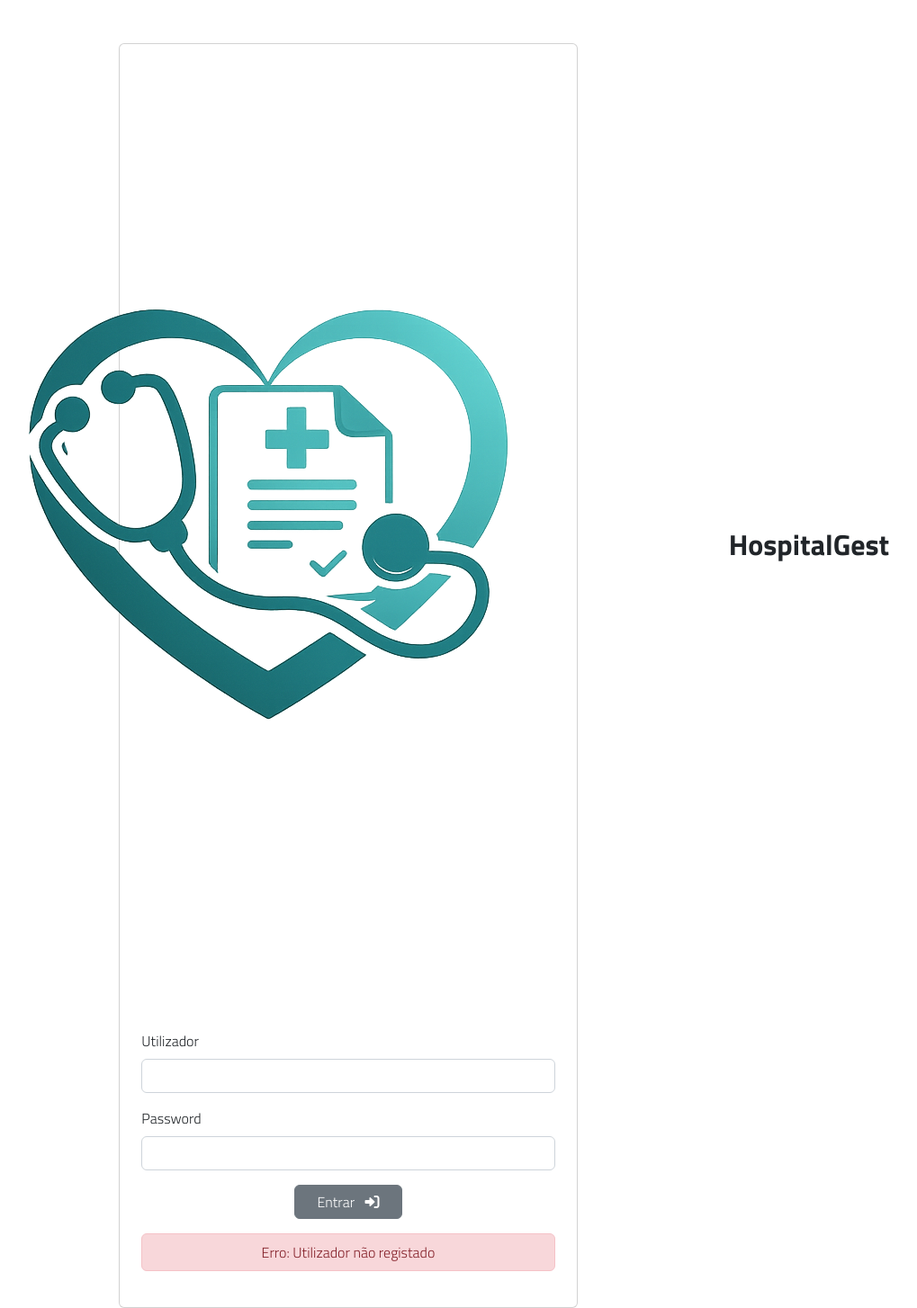
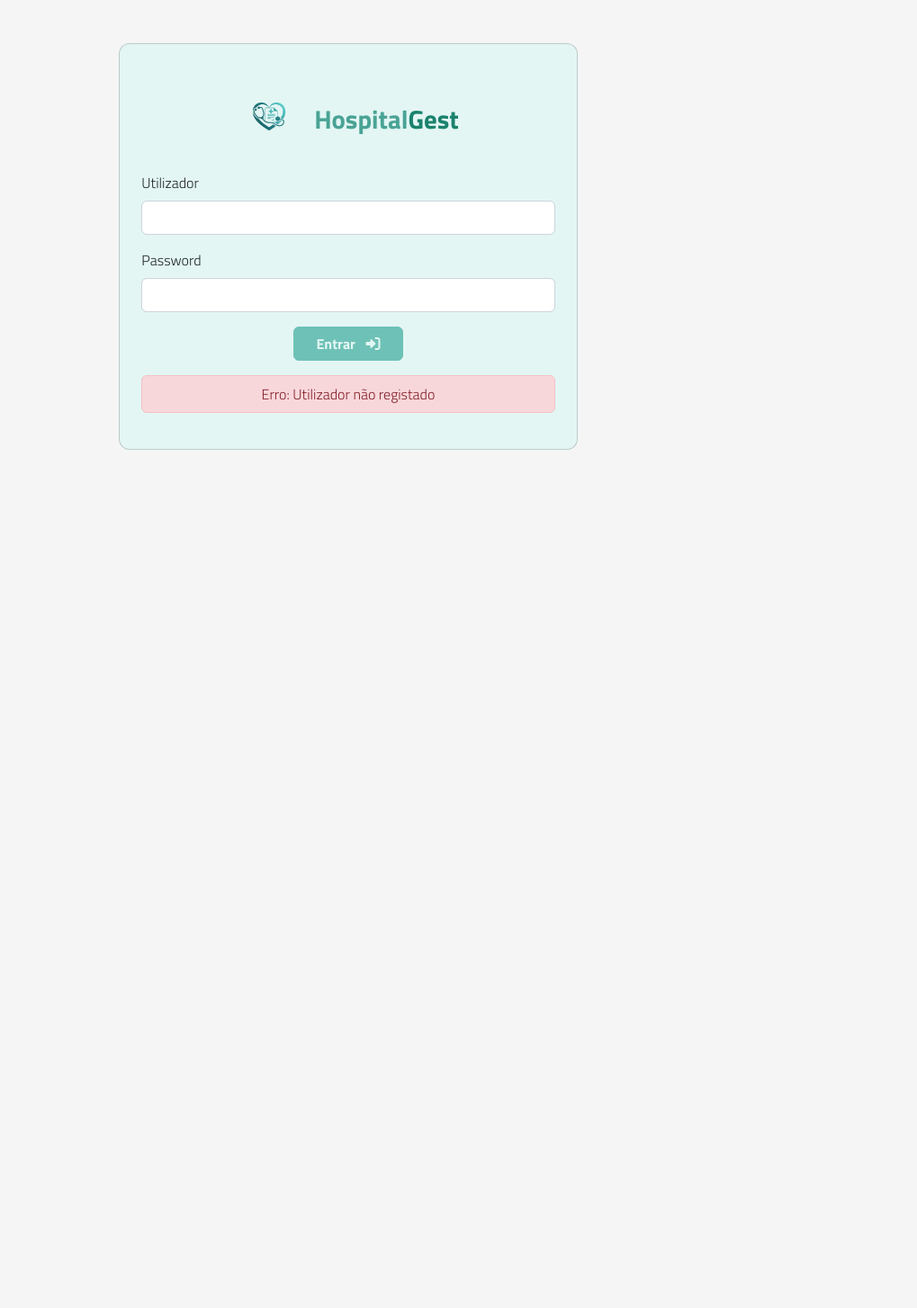
Before and after one commit to Matildequeiros/Projeto, a PHP site: page /Login/login.html in a window 1280 px wide. Shown: the whole page at 90% size, without its empty margins (253-1272 px from the left). After the commit the page ends 500 px from the top, so only its background shows below. Run offline with PHP 8.4, Linux system fonts and the light colour scheme.

Commit message:
Estilização da página de login

```diff
--- a/Frontend/assets/css/1241344.css
+++ b/Frontend/assets/css/1241344.css
@@ -471,3 +471,49 @@
 #sobre-nos {
     scroll-margin-top: 50px;
 }
+
+/* LOGO + TÍTULO */
+.card .d-flex img {
+    height: 70px;
+    width: auto;
+    margin-right: 15px;
+}
+
+.card .d-flex h2 {
+    font-size: 1.8rem;
+    margin: 0;
+    font-weight: 700;
+}
+
+/* cores título */
+.hospital {
+    color: #49a395;
+}
+
+.gest {
+    color: #1a826d;
+}
+
+/* Caixa */
+.card {
+    background-color: #E3F6F4;
+    border-radius: 12px;
+}
+
+/* Botão entrar */
+.btn.btn-secondary {
+    background-color: #6EC1B6;
+    border-color: #6EC1B6;
+    color: #E3F6F4;
+    font-weight: 600;
+}
+
+.btn.btn-secondary:hover {
+    background-color: #5AB3A8;
+    border-color: #5AB3A8;
+    color: white;
+}
+
+body {
+    background-color: #f5f5f5;
+}
```
